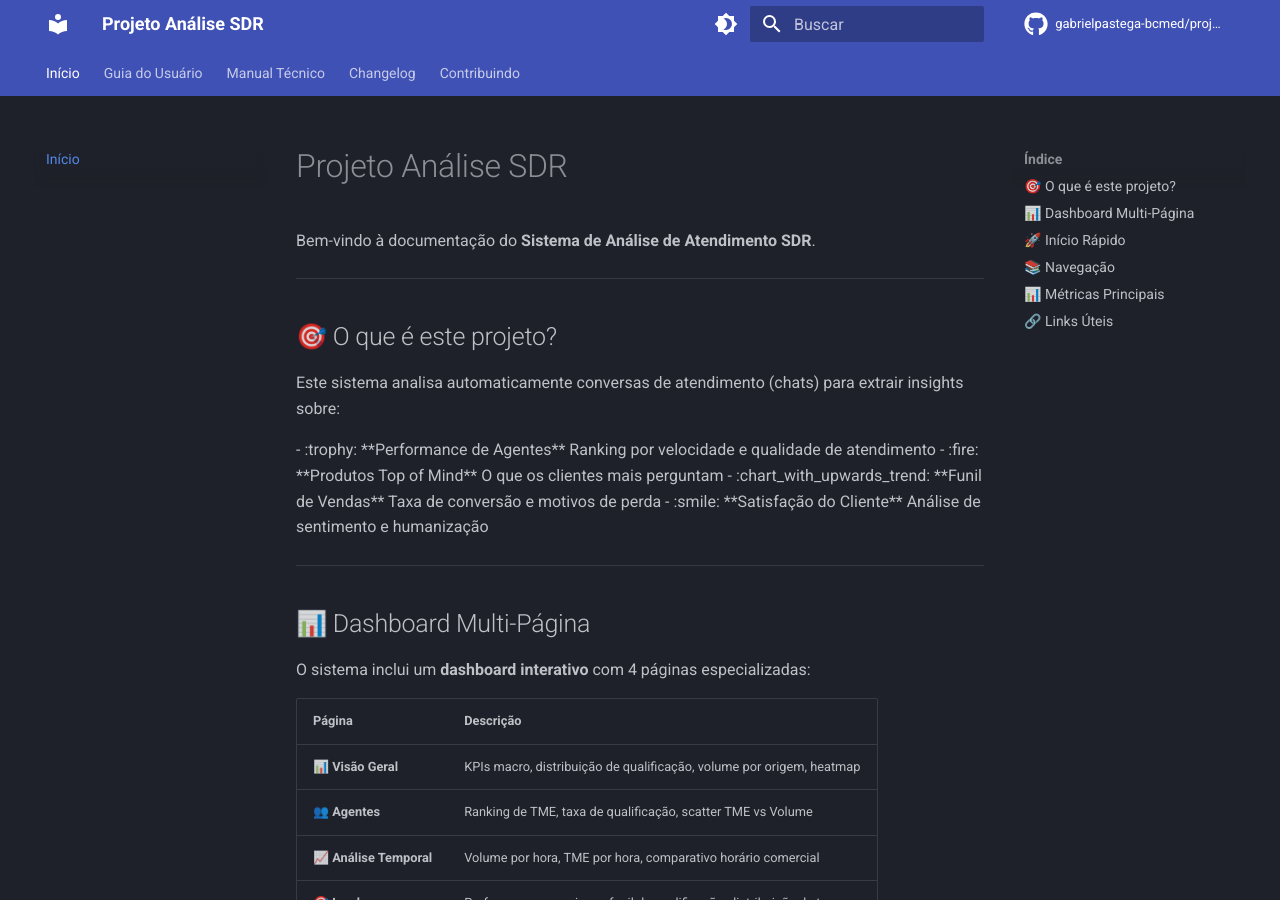
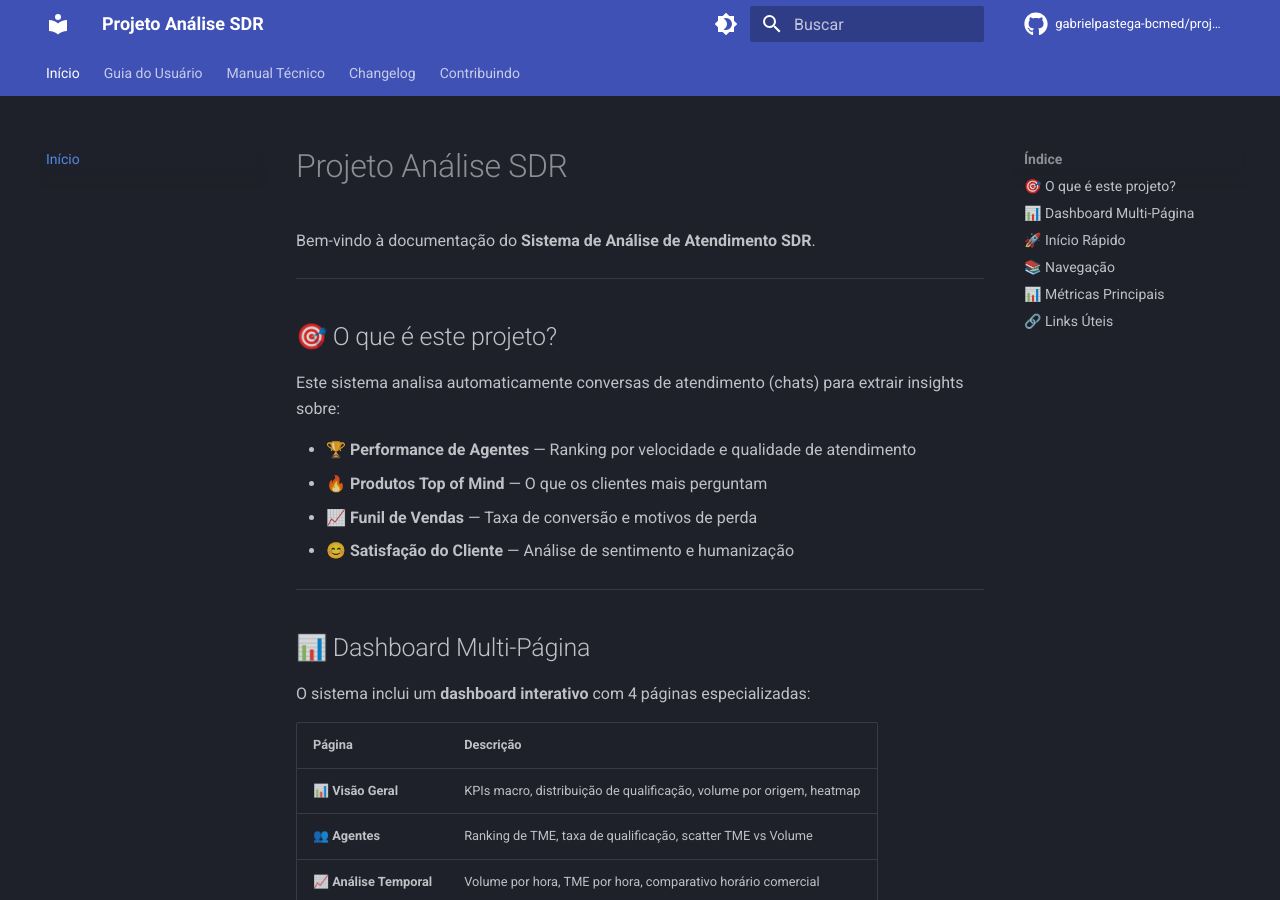
Before and after one commit to gabrielpastega-bcmed/projeto_analise_SDR, an MkDocs documentation site: the page built from docs/index.md, in a window 1280 px wide and 900 px high. Built offline with MkDocs 1.6.1 and Material for MkDocs 9.7.7, drawn with Linux system fonts in a browser that asks for light colours; comment, search, counter and statistics services are not loaded; part of the change alters nothing that is shown.

Commit message:
fix: correct emoji rendering in docs index page

```diff
--- a/docs/index.md
+++ b/docs/index.md
@@ -8,25 +8,10 @@ Bem-vindo à documentação do **Sistema de Análise de Atendimento SDR**.
 
 Este sistema analisa automaticamente conversas de atendimento (chats) para extrair insights sobre:
 
-<div class="grid cards" markdown>
-
-- :trophy: **Performance de Agentes**
-
-  Ranking por velocidade e qualidade de atendimento
-
-- :fire: **Produtos Top of Mind**
-
-  O que os clientes mais perguntam
-
-- :chart_with_upwards_trend: **Funil de Vendas**
-
-  Taxa de conversão e motivos de perda
-
-- :smile: **Satisfação do Cliente**
-
-  Análise de sentimento e humanização
-
-</div>
+- 🏆 **Performance de Agentes** — Ranking por velocidade e qualidade de atendimento
+- 🔥 **Produtos Top of Mind** — O que os clientes mais perguntam
+- 📈 **Funil de Vendas** — Taxa de conversão e motivos de perda
+- 😊 **Satisfação do Cliente** — Análise de sentimento e humanização
 
 ---
 
```
